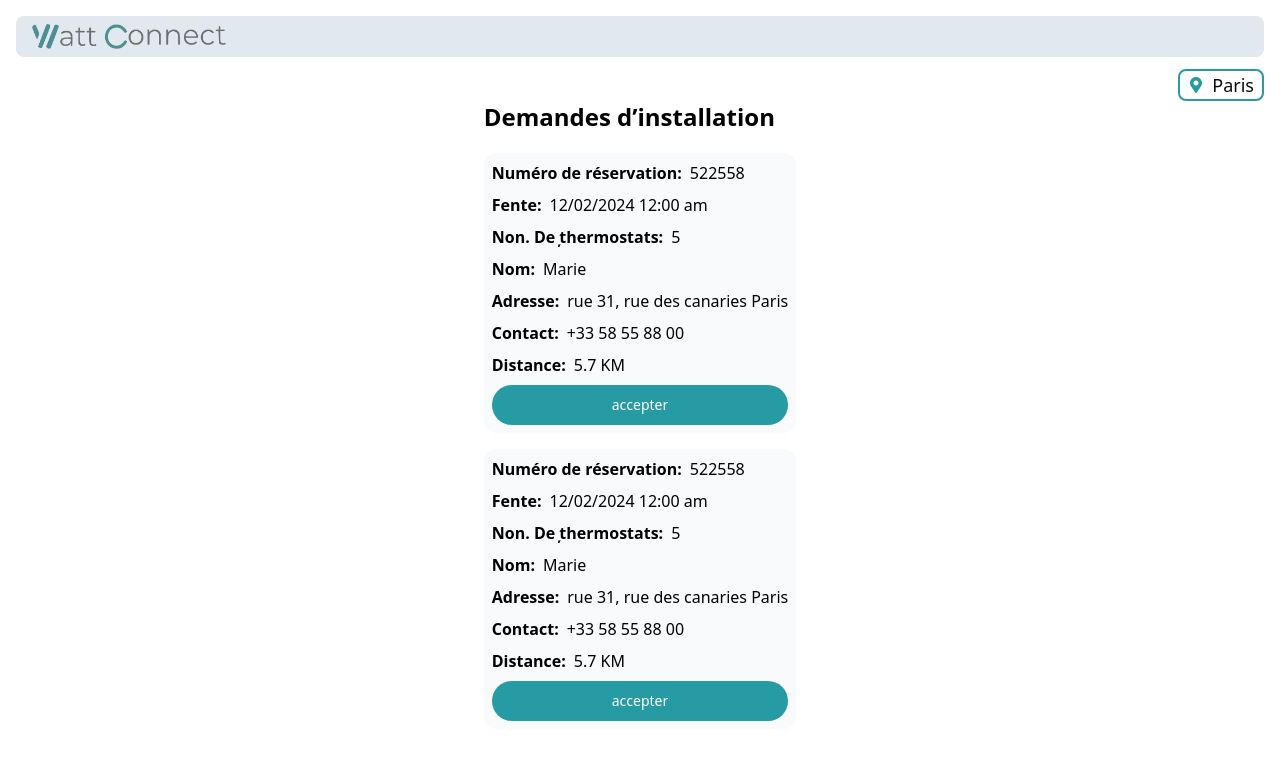
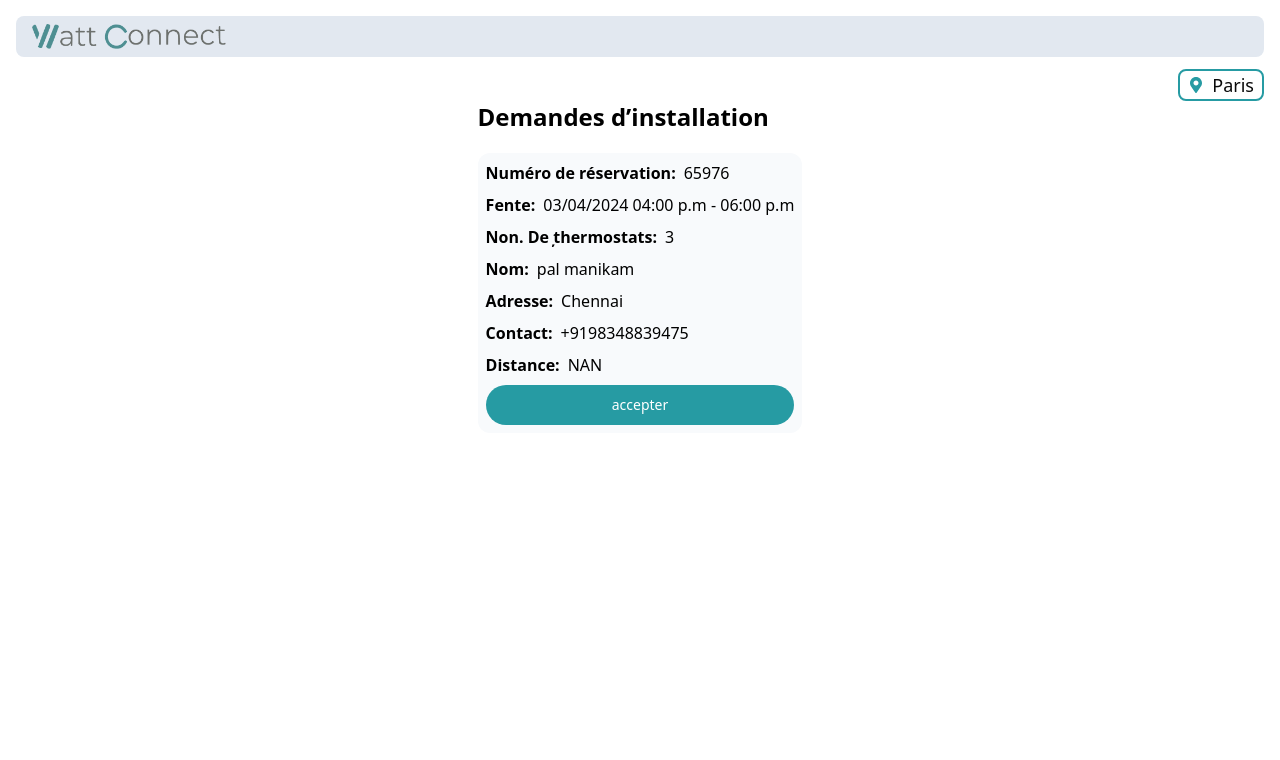
Before and after one commit to rithikronald/AgentApp, a React (Vite) app: page /dashboard in a window 1280 px wide. Both pictures are taken after a click on the button "Demandes d’installation". Shown: the top 760 px of the page. Built offline with nearby package versions, Linux system fonts and the light colour scheme.

Commit message:
Added today Booking && find booking api's

```diff
--- a/src/components/custom/InstallationDetailsCard.tsx
+++ b/src/components/custom/InstallationDetailsCard.tsx
@@ -3,23 +3,46 @@ import { Button } from "../ui/button";
 import { ConfirmationModal } from "./ConfirmationModal";
 import { RequestCardRows } from "./RequestCardRows";
 import { SuccessModal } from "./SuccessModal";
+import { slotMapping } from "@/utils/constants/data";
+import moment from "moment";
+import { BookingObjectType } from "@/pages/MyReservations";
 
-export const InstallationDetailsCard = () => {
+interface InstallationDetailsCardProps {
+  bookingData: BookingObjectType;
+}
+
+export const InstallationDetailsCard = ({
+  bookingData,
+}: InstallationDetailsCardProps) => {
   const [openConfirmationModal, setOpenConfirmationModal] = useState(false);
   const [openSuccessModal, setOpenSuccessModal] = useState(false);
   return (
     <div className="flex flex-col rounded-xl bg-[#F8FAFC] p-2">
       <div className="flex flex-col space-y-2">
-        <RequestCardRows title="Numéro de réservation:" value="522558" />
-        <RequestCardRows title="Fente:" value="12/02/2024 12:00 am" />
-        <RequestCardRows title="Non. De ̦thermostats:" value="5" />
-        <RequestCardRows title="Nom:" value="Marie" />
         <RequestCardRows
-          title="Adresse:"
-          value="rue 31, rue des canaries Paris"
+          title="Numéro de réservation:"
+          value={bookingData?.booking_id}
         />
-        <RequestCardRows title="Contact:" value="+33 58 55 88 00" />
-        <RequestCardRows title="Distance:" value="5.7 KM" />
+        <RequestCardRows
+          title="Fente:"
+          value={`${moment(bookingData?.date).format("L")} ${
+            slotMapping[bookingData?.time_slot]
+          }`}
+        />
+        <RequestCardRows
+          title="Non. De ̦thermostats:"
+          value={bookingData?.thermostat_count?.toString()}
+        />
+        <RequestCardRows
+          title="Nom:"
+          value={`${bookingData?.first_name} ${bookingData?.last_name}`}
+        />
+        <RequestCardRows title="Adresse:" value={bookingData?.address} />
+        <RequestCardRows title="Contact:" value={bookingData?.phone_number} />
+        <RequestCardRows
+          title="Distance:"
+          value={bookingData?.distance?.toString() || "NAN"}
+        />
         <Button
           onClick={() => setOpenConfirmationModal(true)}
           className="rounded-full mt-5"
--- a/src/components/custom/MyReservationCard.tsx
+++ b/src/components/custom/MyReservationCard.tsx
@@ -2,13 +2,13 @@ import { RequestCardRows } from "./RequestCardRows";
 import { Label } from "../ui/label";
 import { Switch } from "../ui/switch";
 import { Button } from "../ui/button";
-import { ReservationDataObjectType } from "@/pages/MyReservations";
+import { BookingObjectType } from "@/pages/MyReservations";
 import moment from "moment";
 import { slotMapping } from "@/utils/constants/data";
 import { useState } from "react";
 
 interface MyReservationCardProps {
-  data: ReservationDataObjectType;
+  data: BookingObjectType;
   isDetailsPage?: boolean;
   onClick?: () => void;
 }
@@ -24,7 +24,10 @@ export const MyReservationCard = ({
     <div className="flex flex-col space-y-4 mt-5">
       <div className="flex flex-col rounded-xl bg-[#F8FAFC] p-2">
         <div className="flex flex-col space-y-2">
-          <RequestCardRows title="Numéro de réservation:" value={data?._id} />
+          <RequestCardRows
+            title="Numéro de réservation:"
+            value={data?.booking_id}
+          />
           <RequestCardRows
             title="Fente:"
             value={`${moment(data?.date).format("L")} ${
--- a/src/components/custom/TimeLine.tsx
+++ b/src/components/custom/TimeLine.tsx
@@ -1,9 +1,15 @@
-export const TimeLine = () => {
+import moment from "moment";
+
+interface TimeLineProps {
+  bookingData: unknown;
+}
+
+export const TimeLine = ({ bookingData }: TimeLineProps) => {
   return (
     <div className="flex gap-x-3">
       <div className="w-16 text-end">
         <span className="text-xs text-gray-500 dark:text-gray-400">
-          12:05PM
+          {moment(bookingData?.date).format("hh:mm A")}
         </span>
       </div>
       <div className="relative last:after:hidden after:absolute after:top-7 after:bottom-0 after:start-3.5 after:w-px after:-translate-x-[0.5px] after:bg-gray-200 dark:after:bg-gray-700">
@@ -13,16 +19,16 @@ export const TimeLine = () => {
       </div>
       <div className="grow pt-0.5 pb-8">
         <h3 className="flex gap-x-1.5 font-semibold text-gray-800 dark:text-white">
-          Booking ID: 38782632
+          Booking ID: {bookingData?.booking_id}
         </h3>
         <p className="mt-1 text-sm text-gray-600 dark:text-gray-400">
-          213, collins road, paris, 768881
+          {bookingData?.address}
         </p>
         <h3 className="flex gap-x-1.5 font-semibold text-gray-800 dark:text-white">
-          James Collins
+          {bookingData?.first_name} {bookingData?.last_name}
         </h3>
         <h3 className="flex gap-x-1.5 font-semibold text-gray-800 dark:text-white">
-          +33 58 85 70 40
+          {bookingData?.phone_number}
         </h3>
         {/* <button
               type="button"
--- a/src/pages/CompletedReservations.tsx
+++ b/src/pages/CompletedReservations.tsx
@@ -1,7 +1,54 @@
 import { Header } from "@/components/custom/Header";
 import { ReservationCompletedCard } from "@/components/custom/ReservationCompletedCard";
+import { BASE_URL } from "@/utils/apiEndpoint";
+import axios from "axios";
+import { useState } from "react";
+import { BookingObjectType } from "./MyReservations";
+import { useLocation, useNavigate } from "react-router-dom";
+import { toast } from "react-toastify";
 
 export const CompletedReservations = () => {
+  const navigate = useNavigate();
+  const {
+    state: { agent_id },
+  } = useLocation();
+  const [bookingsList, setBookingsList] = useState<BookingObjectType[]>([
+    {
+      _id: "s65e5dd254c22eb272347723e",
+      booking_id: "65976",
+      address: "Chennai",
+      thermostat_count: 3,
+      time_slot: 3,
+      phone_number: "+9198348839475",
+      email: "pal@gmail.com",
+      first_name: "pal",
+      last_name: "manikam",
+      agent_info: {
+        agent_id: "65e5dbca4c22eb272347723c",
+        agent_name: "pradeep kumar",
+        agent_phone: "+919839456738",
+      },
+      rescheduled: false,
+      date: "2024-03-04T14:39:22.039Z",
+      created_date: "2024-03-04T14:39:22.039Z",
+      latitude: 13.0836939,
+      longitude: 80.270186,
+      distance: null,
+    },
+  ]);
+
+  const getBookings = () => {
+    axios
+      .get(BASE_URL + `/agents/${agent_id}/bookings/completed`)
+      .then((res) => {
+        console.log("RESPONSE", res?.data);
+      })
+      .catch((err) => {
+        console.log("ERROR: GET OTP", err);
+        toast.error("Error sending Otp, Please try again.");
+      });
+  };
+
   return (
     <div className="flex flex-1 flex-col  md:h-[70%] md:w-[50%] md:items-center">
       <Header />
--- a/src/pages/Dashboard.tsx
+++ b/src/pages/Dashboard.tsx
@@ -1,10 +1,59 @@
 import { Header } from "@/components/custom/Header";
 import { TimeLine } from "@/components/custom/TimeLine";
 import { Button } from "@/components/ui/button";
+import { BASE_URL } from "@/utils/apiEndpoint";
+import axios from "axios";
+import { useEffect, useState } from "react";
 import { useNavigate } from "react-router-dom";
+import { toast } from "react-toastify";
 
 export const Dashboard = () => {
   const navigate = useNavigate();
+  const [isLoading, setIsLoading] = useState(false);
+  const [todaysBookingList, setTodaysBookingList] = useState([
+    {
+      _id: "s65e5dd254c22eb272347723e",
+      booking_id: "65976",
+      address: "Chennai",
+      thermostat_count: 3,
+      time_slot: 4,
+      phone_number: "+9198348839475",
+      email: "pal@gmail.com",
+      first_name: "pal",
+      last_name: "manikam",
+      agent_info: {
+        agent_id: "65e5dbca4c22eb272347723c",
+        agent_name: "pradeep kumar",
+        agent_phone: "+919839456738",
+      },
+      rescheduled: false,
+      date: "2024-03-04T14:39:22.039Z",
+      created_date: "2024-03-04T14:39:22.039Z",
+      latitude: 13.0836939,
+      longitude: 80.270186,
+      distance: null,
+    },
+  ]);
+
+  const getTodaysBooking = () => {
+    axios
+      .get(
+        BASE_URL + "/agents/65e5dbca4c22eb272347723c/bookings/assigned/today"
+      )
+      .then((res) => {
+        console.log("RESPONSE", res?.data);
+      })
+      .catch((err) => {
+        console.log("ERROR: GET OTP", err);
+        toast.error("Error sending Otp, Please try again.");
+        setIsLoading(false);
+      });
+  };
+
+  // useEffect(() => {
+  //   getTodaysBooking();
+  // }, []);
+
   return (
     <div className="flex flex-1 flex-col  md:h-[70%] md:w-[50%] md:items-center">
       <Header />
@@ -12,7 +61,13 @@ export const Dashboard = () => {
         <p className="text-black font-semibold text-2xl">Accueil</p>
         <div className="grid grid-cols-2 gap-2 mt-4">
           <Button
-            onClick={() => navigate("/installation_requests")}
+            onClick={() =>
+              navigate("/installation_requests", {
+                state: {
+                  agent_id: "",
+                },
+              })
+            }
             className="flex h-16"
           >
             Demandes d’installation
@@ -43,10 +98,9 @@ export const Dashboard = () => {
       <div className="flex flex-col mt-10">
         <p className="text-black font-semibold text-2xl">Horaire du jour</p>
         <div className="flex flex-col mt-4">
-          <TimeLine />
-          <TimeLine />
-          <TimeLine />
-          <TimeLine />
+          {todaysBookingList?.map((item, index) => {
+            return <TimeLine key={index} bookingData={item} />;
+          })}
         </div>
       </div>
     </div>
--- a/src/pages/InstallationRequests.tsx
+++ b/src/pages/InstallationRequests.tsx
@@ -1,7 +1,54 @@
 import { Header } from "@/components/custom/Header";
 import { InstallationDetailsCard } from "@/components/custom/InstallationDetailsCard";
+import { BASE_URL } from "@/utils/apiEndpoint";
+import axios from "axios";
+import { useState } from "react";
+import { useLocation, useNavigate } from "react-router-dom";
+import { toast } from "react-toastify";
+import { BookingObjectType } from "./MyReservations";
 
 export const InstallationRequests = () => {
+  const navigate = useNavigate();
+  const {
+    state: { agent_id },
+  } = useLocation();
+  const [bookingsList, setBookingsList] = useState<BookingObjectType[]>([
+    {
+      _id: "s65e5dd254c22eb272347723e",
+      booking_id: "65976",
+      address: "Chennai",
+      thermostat_count: 3,
+      time_slot: 3,
+      phone_number: "+9198348839475",
+      email: "pal@gmail.com",
+      first_name: "pal",
+      last_name: "manikam",
+      agent_info: {
+        agent_id: "65e5dbca4c22eb272347723c",
+        agent_name: "pradeep kumar",
+        agent_phone: "+919839456738",
+      },
+      rescheduled: false,
+      date: "2024-03-04T14:39:22.039Z",
+      created_date: "2024-03-04T14:39:22.039Z",
+      latitude: 13.0836939,
+      longitude: 80.270186,
+      distance: null,
+    },
+  ]);
+
+  const getBooking = () => {
+    axios
+      .get(BASE_URL + `/agents/${agent_id}/find_bookings`)
+      .then((res) => {
+        console.log("RESPONSE", res?.data);
+      })
+      .catch((err) => {
+        console.log("ERROR: GET OTP", err);
+        toast.error("Error sending Otp, Please try again.");
+      });
+  };
+
   return (
     <div className="flex flex-1 flex-col  md:h-[70%] md:w-[50%] md:items-center">
       <Header />
@@ -10,8 +57,9 @@ export const InstallationRequests = () => {
           Demandes d’installation
         </p>
         <div className="flex flex-col space-y-4 mt-5">
-          <InstallationDetailsCard />
-          <InstallationDetailsCard />
+          {bookingsList?.map((item, index) => {
+            return <InstallationDetailsCard key={index} bookingData={item} />;
+          })}
         </div>
       </div>
     </div>
--- a/src/pages/MyReservations.tsx
+++ b/src/pages/MyReservations.tsx
@@ -6,8 +6,9 @@ import { useEffect, useState } from "react";
 import { useLocation, useNavigate } from "react-router-dom";
 import { toast } from "react-toastify";
 
-export interface ReservationDataObjectType {
+export interface BookingObjectType {
   _id: string;
+  booking_id: string;
   address: string;
   thermostat_count: number;
   time_slot: number;
@@ -25,7 +26,7 @@ export interface ReservationDataObjectType {
   created_date: string;
   latitude: number;
   longitude: number;
-  distance: number;
+  distance: number | null;
 }
 
 export const MyReservations = () => {
@@ -33,29 +34,28 @@ export const MyReservations = () => {
   const {
     state: { agent_id },
   } = useLocation();
-  const [reservationData, setReservationData] = useState<
-    ReservationDataObjectType[]
-  >([
+  const [reservationData, setReservationData] = useState<BookingObjectType[]>([
     {
-      _id: "",
-      address: "",
-      thermostat_count: 0,
-      time_slot: 0,
-      phone_number: "",
-      email: "",
-      first_name: "",
-      last_name: "",
+      _id: "s65e5dd254c22eb272347723e",
+      booking_id: "65976",
+      address: "Chennai",
+      thermostat_count: 3,
+      time_slot: 3,
+      phone_number: "+9198348839475",
+      email: "pal@gmail.com",
+      first_name: "pal",
+      last_name: "manikam",
       agent_info: {
-        agent_id: "",
-        agent_name: "",
-        agent_phone: "",
+        agent_id: "65e5dbca4c22eb272347723c",
+        agent_name: "pradeep kumar",
+        agent_phone: "+919839456738",
       },
       rescheduled: false,
-      date: "",
-      created_date: "",
-      latitude: 0,
-      longitude: 0,
-      distance: 0,
+      date: "2024-03-04T14:39:22.039Z",
+      created_date: "2024-03-04T14:39:22.039Z",
+      latitude: 13.0836939,
+      longitude: 80.270186,
+      distance: null,
     },
   ]);
 
@@ -84,8 +84,7 @@ export const MyReservations = () => {
           Mes Réservations
         </p>
         {reservationData &&
-          reservationData?.map(
-            (item: ReservationDataObjectType, index: number) => {
+          reservationData?.map((item: BookingObjectType, index: number) => {
             return (
               <MyReservationCard
                 key={index}
@@ -93,8 +92,7 @@ export const MyReservations = () => {
                 onClick={() => navigate("/reservation_details")}
               />
             );
-            }
-          )}
+          })}
       </div>
     </div>
   );
```
Lines whose indentation alone changed are shown as unchanged.
